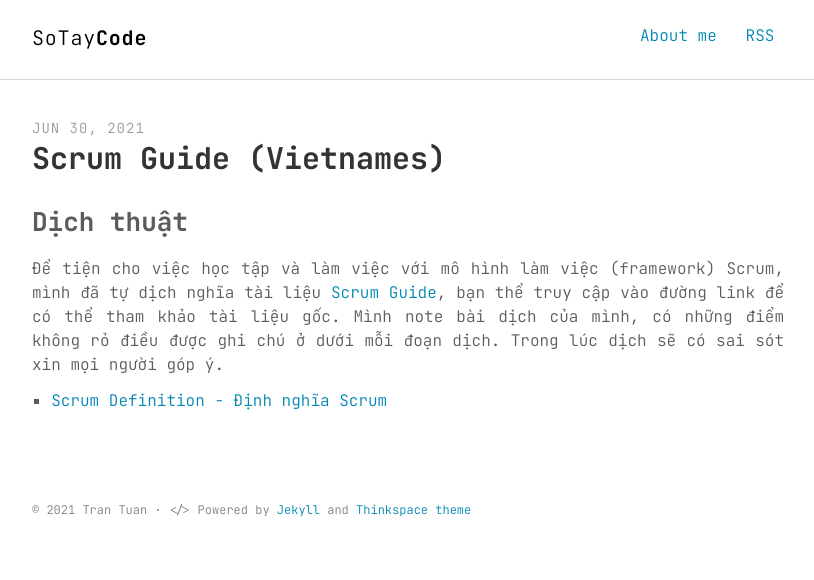
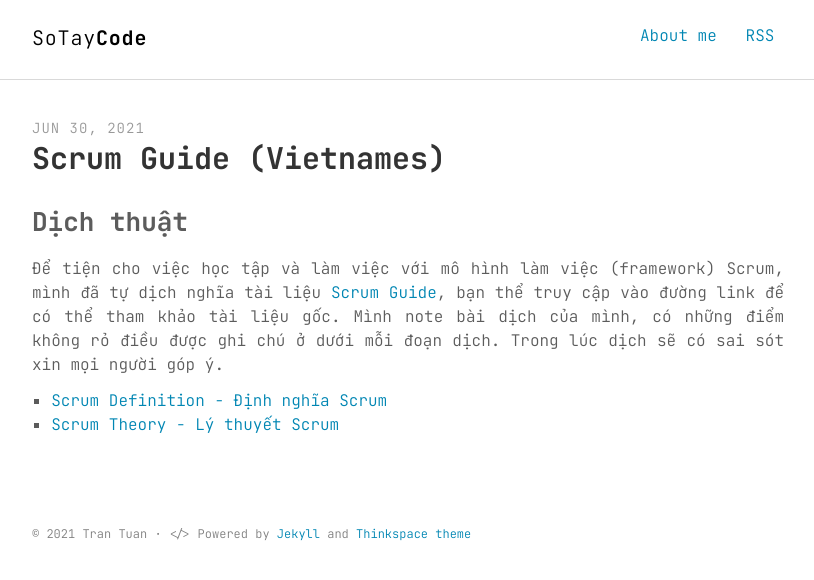
Before and after one commit to sotaycode/notecode, a Jekyll site: the page built from _posts/Scrum Guide/2021-06-29-Scrum Guide Translate.md, in a window 1280 px wide. Shown: the top 580 px of the page, without its empty margins (232-1046 px from the left). Built offline with Jekyll 4.4.1, drawn with Linux system fonts in a browser that asks for light colours.

Commit message:
Scrum Theory

```diff
--- a/_posts/Scrum Guide/2021-06-29-Scrum Guide Translate.md
+++ b/_posts/Scrum Guide/2021-06-29-Scrum Guide Translate.md
@@ -9,3 +9,4 @@ categories: Scrum Guide (Vietnames)
 Để tiện cho việc học tập và làm việc với mô hình làm việc (framework) Scrum, mình đã tự dịch nghĩa tài liệu [Scrum Guide](https://scrumguides.org/index.html), bạn thể truy cập vào đường link để có thể tham khảo tài liệu gốc. Mình note bài dịch của mình, có những điểm không rỏ điều được ghi chú ở dưới mỗi đoạn dịch. Trong lúc dịch sẽ có sai sót xin mọi người góp ý.
 
 1. [Scrum Definition - Định nghĩa Scrum](/2021/Scrum-Definition/)
+2. [Scrum Theory - Lý thuyết Scrum](/2021/Scrum-Theory/)
```
